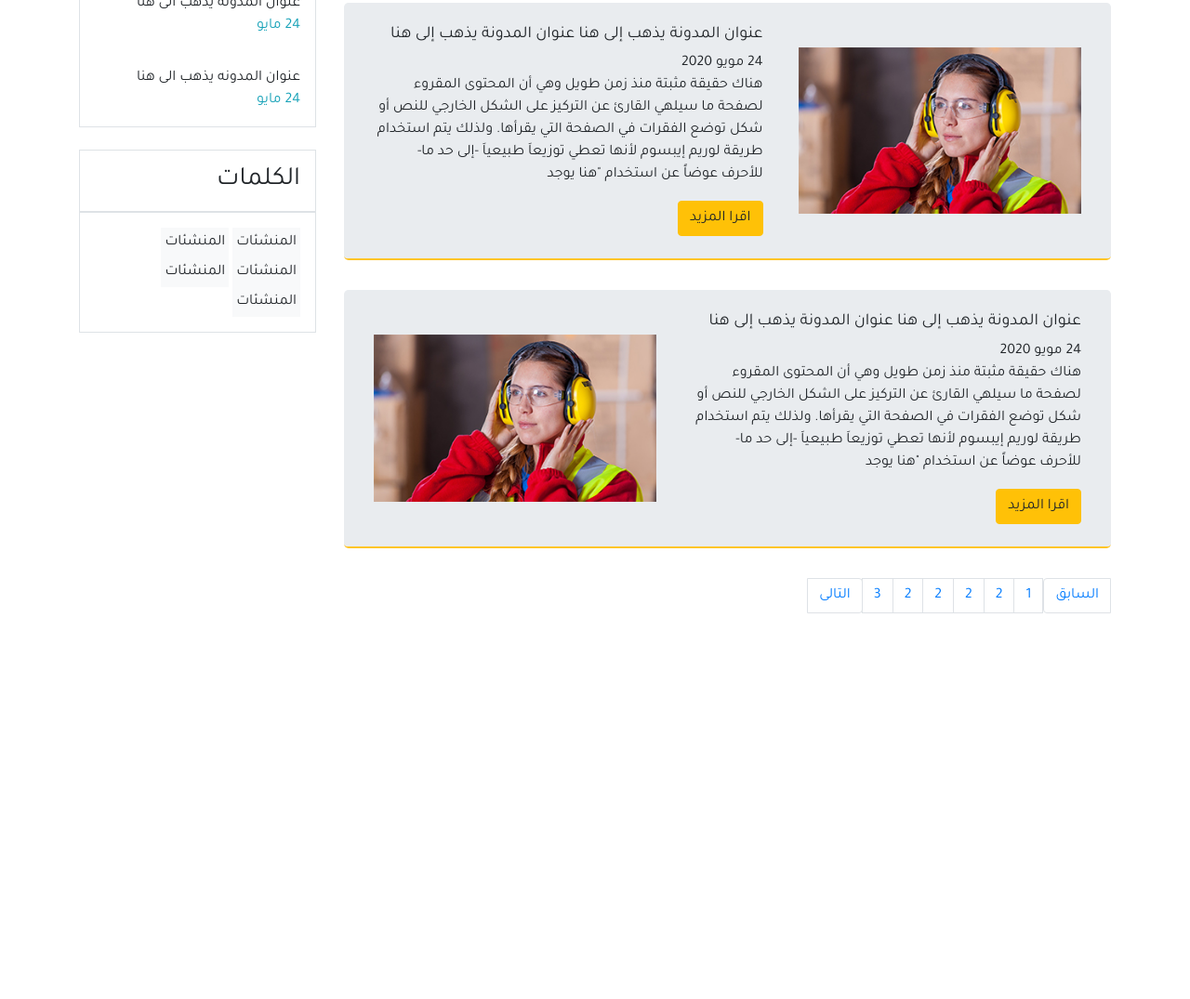
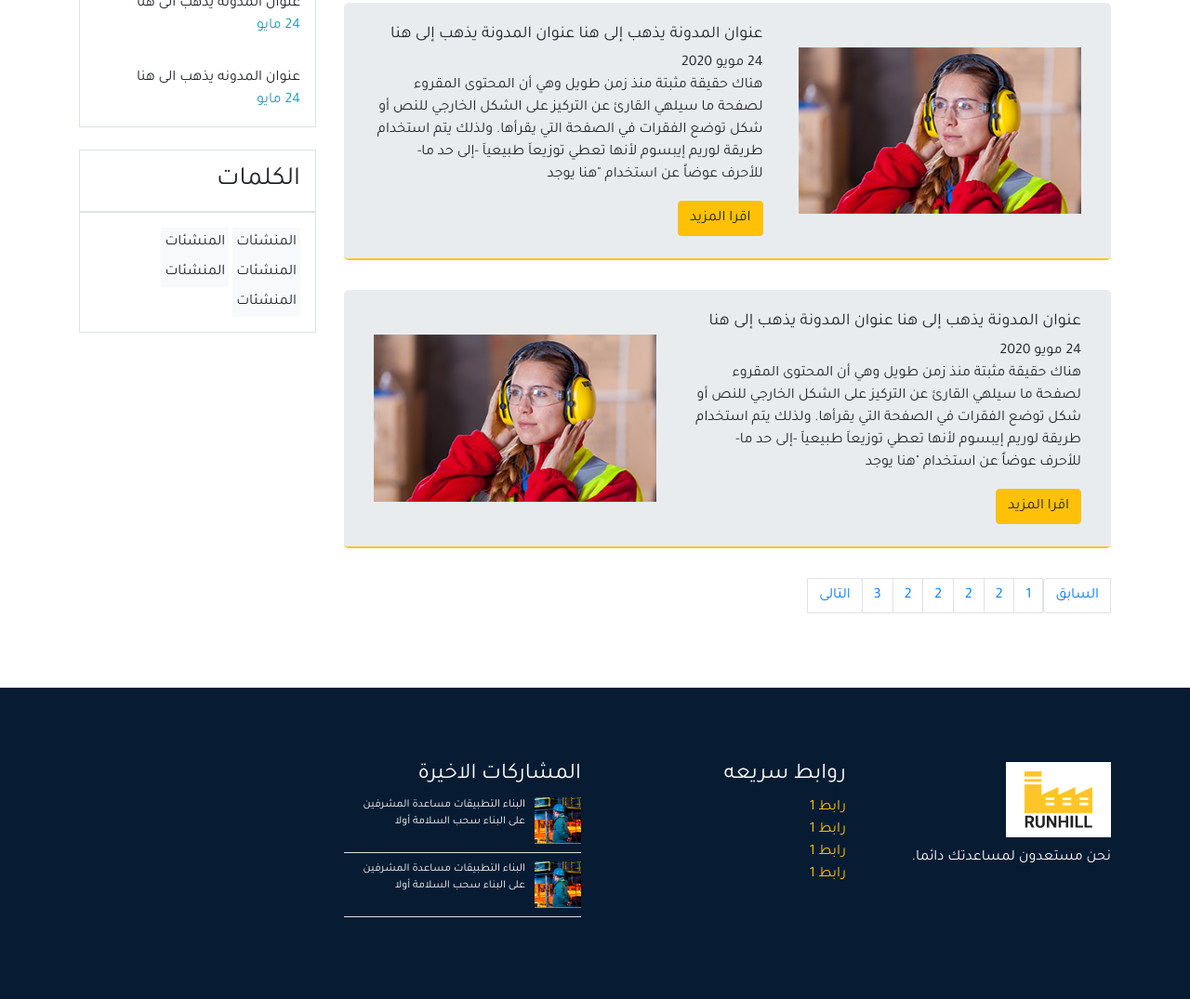
Before and after one commit to HamzaNabil/arabic-bootstrap, a plain HTML site: page blog.html in a window 1280 px wide. Shown: the part 602-1677 px from the top of the page at 93% size. Before the commit the page ends 1342 px from the top, so only its background shows below. Drawn offline with nearby package versions, Linux system fonts and the light colour scheme.

Commit message:
add footer to blog page

```diff
--- a/blog.html
+++ b/blog.html
@@ -240,6 +240,54 @@
       </div>
     </section>
 
+    <footer class="section">
+      <div class="container">
+        <div class="row">
+          <div class="col-md-3 col-sm-6 col-12">
+            <div class="footer_item">
+              <h3>
+                <img src="images/logo (1).png" alt="" />
+              </h3>
+              <p>نحن مستعدون لمساعدتك دائما.</p>
+            </div>
+          </div>
+          <div class="col-md-3 col-sm-6 col-12">
+            <h4>روابط سريعه</h4>
+            <ul class="list-unstyled">
+              <li>
+                <a href="#" class="text-warning">رابط 1</a>
+              </li>
+              <li>
+                <a href="#" class="text-warning">رابط 1</a>
+              </li>
+              <li>
+                <a href="#" class="text-warning">رابط 1</a>
+              </li>
+              <li>
+                <a href="#" class="text-warning">رابط 1</a>
+              </li>
+            </ul>
+          </div>
+          <div class="col-md-3 col-sm-6 col-12">
+            <h4>المشاركات الاخيرة</h4>
+            <div class="footer-left border-bottom mb-2 pb-2">
+              <img src="images/news-thumb-1.jpg" alt="" />
+              <p>
+                البناء التطبيقات مساعدة المشرفين على البناء سحب السلامة أولا
+              </p>
+            </div>
+            <div class="footer-left border-bottom mb-2 pb-2">
+              <img src="images/news-thumb-1.jpg" alt="" />
+              <p>
+                البناء التطبيقات مساعدة المشرفين على البناء سحب السلامة أولا
+              </p>
+            </div>
+          </div>
+          <div class="col-md-3 col-sm-6 col-12"></div>
+        </div>
+      </div>
+    </footer>
+
     <script
       src="https://code.jquery.com/jquery-3.5.1.slim.min.js"
       integrity="sha384-DfXdz2htPH0lsSSs5nCTpuj/zy4C+OGpamoFVy38MVBnE+IbbVYUew+OrCXaRkfj"
```
